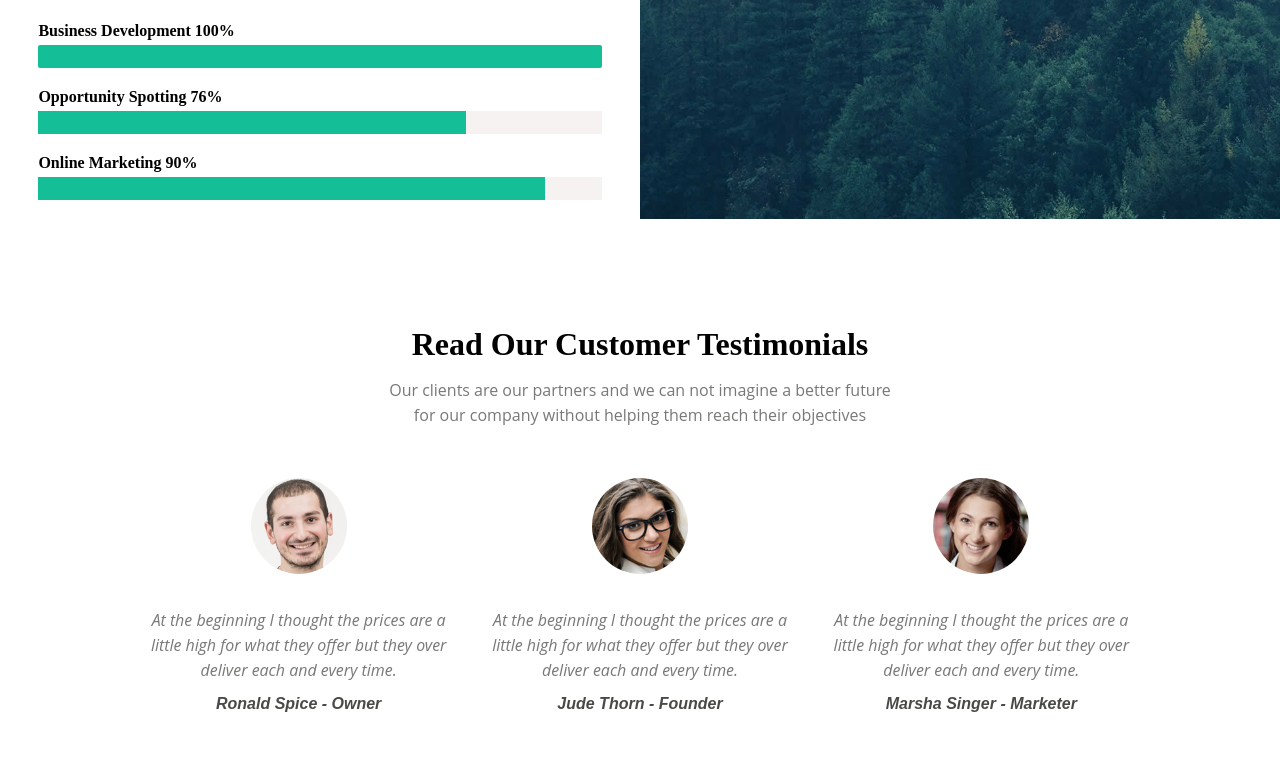
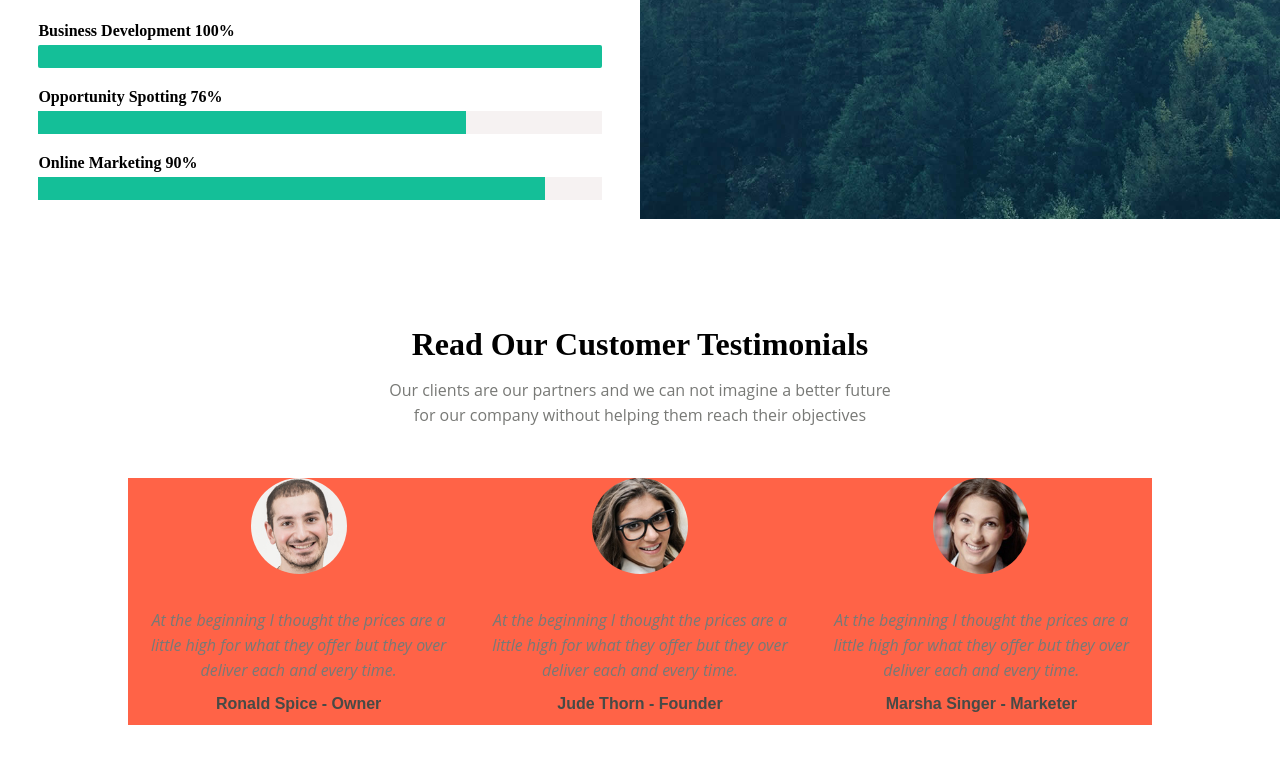
Before and after one commit to JigneshMahadik/aria-major-project, a plain HTML site: page index.html in a window 1280 px wide. Shown: the part 3162-3925 px from the top of the page. Drawn offline with Linux system fonts and the light colour scheme.

Commit message:
Changes in alignment of testimonial section

```diff
--- a/style.css
+++ b/style.css
@@ -629,15 +629,15 @@ main button :hover{
     /* width: 100%; */
     margin: 0% 10%;
     display: flex;
-    /* justify-content: space-between; */
+    justify-content: center;
     /* overflow-x: scroll; */
     flex-wrap: wrap;
 }
 .card1{
-    /* background-color: tomato; */
+    background-color: tomato;
     width: 300px;
     /* height: 350px; */
-    min-width: 300px;
+    min-width: 330px;
     text-align: center;
     flex-grow: 1;
     padding: 0px 15px;
@@ -663,12 +663,13 @@ main button :hover{
     font-size: 1rem;
     line-height: 1.375rem;
     font-family: Montserrat, sans-serif;
+    font-style: normal;
 }
 .card2{
-    /* background-color: tomato; */
+    background-color: tomato;
     width: 300px;
     /* height: 350px; */
-    min-width: 300px;
+    min-width: 330px;
     text-align: center;
     flex-grow: 1;
     padding: 0px 15px;
@@ -694,12 +695,14 @@ main button :hover{
     font-size: 1rem;
     line-height: 1.375rem;
     font-family: Montserrat, sans-serif;
+    font-style: normal;
 }
 .card3{
-    /* background-color: tomato; */
+    background-color: tomato;
     width: 300px;
     /* height: 350px; */
-    min-width: 300px;
+    min-width: 330px;
+    max-width: 450px;
     text-align: center;
     flex-grow: 1;
     padding: 0px 15px;
@@ -725,4 +728,5 @@ main button :hover{
     font-size: 1rem;
     line-height: 1.375rem;
     font-family: Montserrat, sans-serif;
+    font-style: normal;
 }
```
